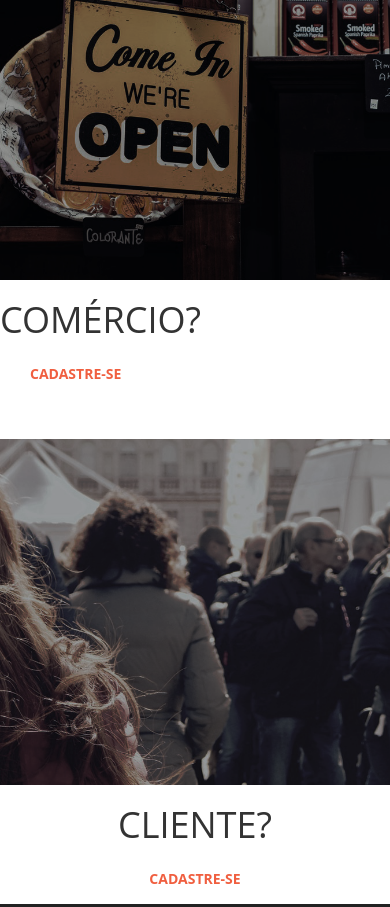
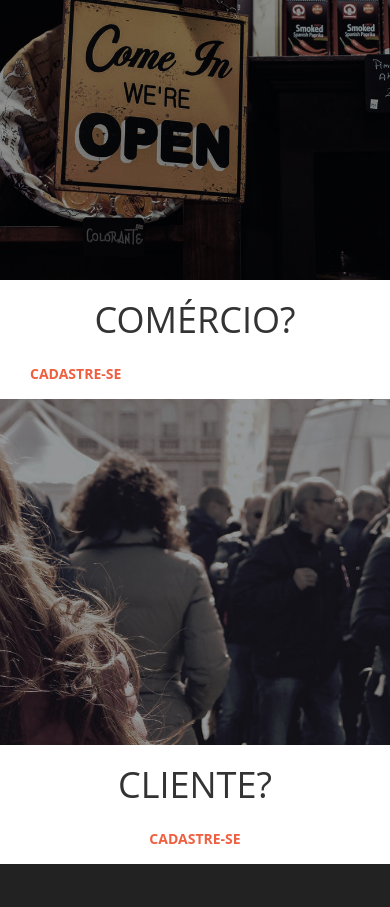
Before and after one commit to WellingtonJJ/wellingtonJJ.github.io, a website: page index.html in a window 390 px wide. Shown: the part 872-1779 px from the top of the page. Drawn offline with nearby package versions, Linux system fonts and the light colour scheme; files that its build step writes are made by us from their sources.

Commit message:
teste mobile

```diff
--- a/index.html
+++ b/index.html
@@ -95,10 +95,12 @@
         <div class="container-fluid">
             <div class="row no-gutter">
                 <!--<h1 class="section-heading text-center titulocf">COMO FUNCIONA?</h1>-->
-                <div class="col-lg-6 col-sm-9">
+                <div class="col-md-6 col-sm-12">
                     <div class="portfolio-box">
                         <img src="img/loja.png" class="img-responsive is-fullwidth" alt="">
-                        <h1 id="chamada2">COMÉRCIO?</h1>
+                        <div class="is-fullwidth text-center">
+                            <h1 id="chamada2">COMÉRCIO?</h1>
+                        </div>
                         <div class="portfolio-box-caption">
                             <div class="portfolio-box-caption-content">
 
@@ -110,13 +112,14 @@
                         </div>
                         <a href="https://ecotroca1.typeform.com/to/qiNRoc" class="btn btn-xl botao">cadastre-se</a>
                     </div>
-                    <br>
-                    <br>
+
                 </div>
-                <div class="col-lg-6 col-sm-9">
+                <div class="col-md-6 col-sm-12">
                     <div class="portfolio-box text-center">
                         <img src="img/pessoas.png" class="img-responsive is-fullwidth" alt="">
-                        <h1 id="chamada1">CLIENTE?</h1>
+                        <div class="is-fullwidth text-center">
+                            <h1 id="chamada1">CLIENTE?</h1>
+                        </div>
                         <div class="portfolio-box-caption">
                             <div class="portfolio-box-caption-content">
 
```
